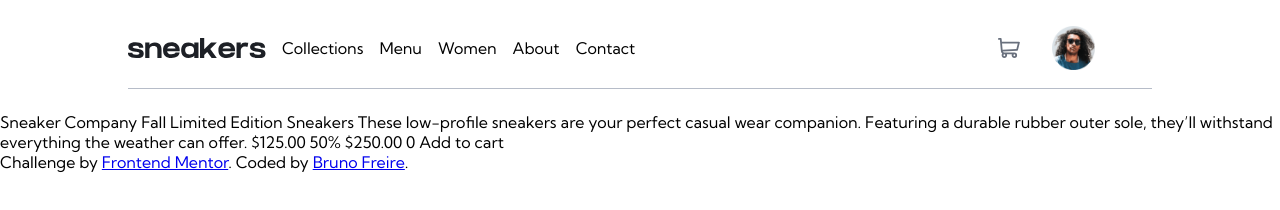
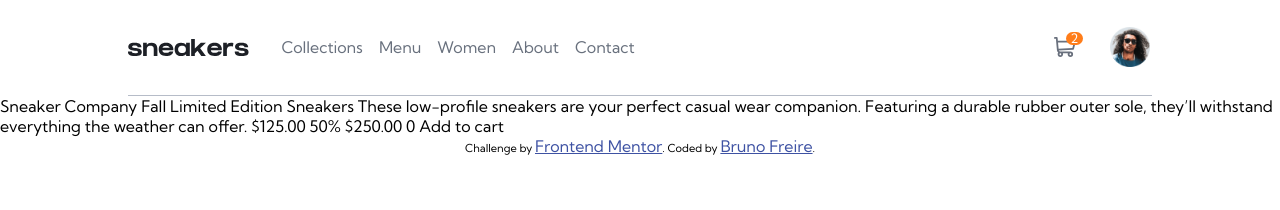
Before and after one commit to Bruno-freire/EcommerceProductPageMain, a plain HTML site: page index.html in a window 1280 px wide. Drawn offline with Linux system fonts and the light colour scheme.

Commit message:
headerMade

```diff
--- a/Sass/style.scss
+++ b/Sass/style.scss
@@ -18,27 +18,46 @@ $LightGrayishBlue: hsl(223, 64%, 98%);
 
 header{
   width: 100%;
-  height: 5em;
+  height: auto;
   display: flex;
   justify-content: center;
-  margin-bottom: 2em;
   .head{
     display: flex;
     width: 80%;
-    height: auto;
+    height: 6em;
     justify-content: space-between;
     align-items: center;
     border-bottom: 1px solid $GrayishBlue;
-    margin-top: 1em;
-    padding-top: 2em;
-    padding-bottom: 2.5em;
     .leftHeader{
       display: flex;
       gap: 1em;
-      .btnHeader{
-        border: none;
-        background-color: transparent;
+      height: 100%;
+      justify-content: center;
+      align-items: center;
+      img{
+        margin-right: 1rem;
+        width: 40%;
+        height: 1.1em;
         cursor: pointer;
+      }
+      .contentBtns{
+        display: flex;
+        flex-direction: column;
+        justify-content: center;
+        align-items: center;
+        height: 100%;
+        .btnHeader{
+          border: none;
+          background-color: transparent;
+          cursor: pointer;
+          color: $DarkGrayisBlue;
+          height: 100%;
+          border-bottom: 2px solid transparent;
+          &:hover{
+            color: $VeryDarkBlue;
+            border-bottom: 2px solid $Orange;
+          }
+        }
       }
     }
     .rightHeader > * {
@@ -48,8 +67,48 @@ header{
       display: flex;
       align-items: center;
       column-gap: 2em;
-      #person{
-        width: 28%;
+      justify-content: flex-end;
+      #imgCar{
+        display: flex;
+        justify-content: center;
+        align-items: center;
+        position: relative;
+        #car{
+          &:hover{
+            filter: brightness(50%);
+          }
+        }
+        #itensInCar{
+          display: flex;
+          justify-content: center;
+          align-items: center;
+          width: 1.1em;
+          height: 0.8em;
+          background-color: $Orange;
+          border-radius: 20em;
+          position: absolute;
+          bottom: 0.8em;
+          left: 0.7em;
+          #quantifyInCar{
+            color: white;
+            font-size: 13px;
+          }
+        }
+      }
+      #imgPerson {
+        display: flex;
+        justify-content: center;
+        align-items: center;
+        width: 2.73em;
+        height: 2.73em;
+        &:hover{
+          background-color: $Orange;
+          border-radius: 20em;
+        }
+        #person{
+          width: 2.5em;
+          height: auto;
+        }
       }
     }
   }
--- a/index.html
+++ b/index.html
@@ -5,6 +5,11 @@
   <meta name="viewport" content="width=device-width, initial-scale=1.0"> <!-- displays site properly based on user's device -->
   <link rel="icon" type="image/png" sizes="32x32" href="./images/favicon-32x32.png">
   <title>Frontend Mentor | E-commerce product page</title>
+  <script src="./src/index.js" defer type="module"></script>
+  <style>
+    .attribution { font-size: 11px; text-align: center; }
+    .attribution a { color: hsl(228, 45%, 44%); }
+  </style>
   <link rel="stylesheet" href="./css/style.css">
 </head>
 <body>
@@ -12,15 +17,32 @@
     <div class="head">
       <div class="leftHeader">
         <img src="./images/logo.svg" alt="">
-        <button class="btnHeader">Collections</button>
-        <button class="btnHeader">Menu</button>
-        <button class="btnHeader">Women</button>
-        <button class="btnHeader">About</button>
-        <button class="btnHeader">Contact</button>
+        <div class="contentBtns">
+          <button class="btnHeader" id="btnHeader1">Collections</button>
+        </div>
+        <div class="contentBtns">
+          <button class="btnHeader" id="btnHeader2">Menu</button>
+        </div>
+        <div class="contentBtns">
+          <button class="btnHeader" id="btnHeader3">Women</button>
+        </div>
+        <div class="contentBtns">
+          <button class="btnHeader" id="btnHeader4">About</button>
+        </div>
+        <div class="contentBtns">
+          <button class="btnHeader" id="btnHeader5">Contact</button>
+        </div>
       </div>
       <div class="rightHeader">
-        <img src="./images/icon-cart.svg" id="car" alt="car">
-        <img src="./images/image-avatar.png" id="person" alt="person">
+        <div id="imgCar">
+          <img src="./images/icon-cart.svg" id="car" alt="car">
+          <div id="itensInCar">
+            <div id="quantifyInCar">2</div>
+          </div>
+        </div>
+        <div id="imgPerson">
+          <img src="./images/image-avatar.png" id="person" alt="person">
+        </div>
       </div>
     </div>
   </header>
```
Also changed, not shown: css/style.css, src/index.js (added), 1 other file.
